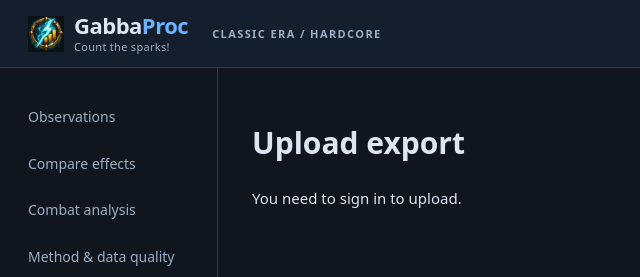
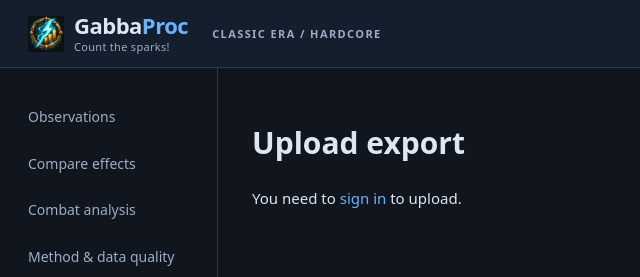
Before and after one commit to Gabbajoe/GabbaProcPlatform, a plain HTML site: page web/upload.html in a window 1280 px wide. Shown: the top 277 px of the page, 0-640 px from the left. Drawn offline with Linux system fonts and the light colour scheme; no server answers.

Commit message:
Link upload sign-in hint to account login

```diff
--- a/web/upload.html
+++ b/web/upload.html
@@ -71,7 +71,7 @@
       <main id="main">
 <h1 data-en="Upload export" data-de="Export hochladen">Upload export</h1>
 
-<p id="export-signin" hidden data-en="You need to sign in to upload." data-de="Du musst dich anmelden, um einen Export hochzuladen.">You need to sign in to upload.</p>
+<p id="export-signin" hidden><span data-en="You need to " data-de="Du musst dich ">You need to </span><a href="/account.html" data-en="sign in" data-de="anmelden">sign in</a><span data-en=" to upload." data-de=", um einen Export hochzuladen."> to upload.</span></p>
 <section id="export-form" class="panel" hidden>
 <p data-en="Export in WoW, then /reload or log out. Select your character’s SavedVariables/GabbaProcTracker.lua file. It is read locally in your browser; only the previewed, filtered data is sent after you click Upload." data-de="In WoW exportieren, dann /reload oder ausloggen. Wähle die SavedVariables/GabbaProcTracker.lua deines Charakters. Die Datei wird lokal im Browser gelesen; erst nach Klick auf Hochladen werden die gefilterten Daten aus der Vorschau gesendet.">Export in WoW, then /reload or log out. Select your character’s SavedVariables/GabbaProcTracker.lua file. It is read locally in your browser; only the previewed, filtered data is sent after you click Upload.</p>
 <label for="export-file" data-en="Export file (maximum 64 MiB)" data-de="Exportdatei (maximal 64 MiB)">Export file (maximum 64 MiB)</label>
```
